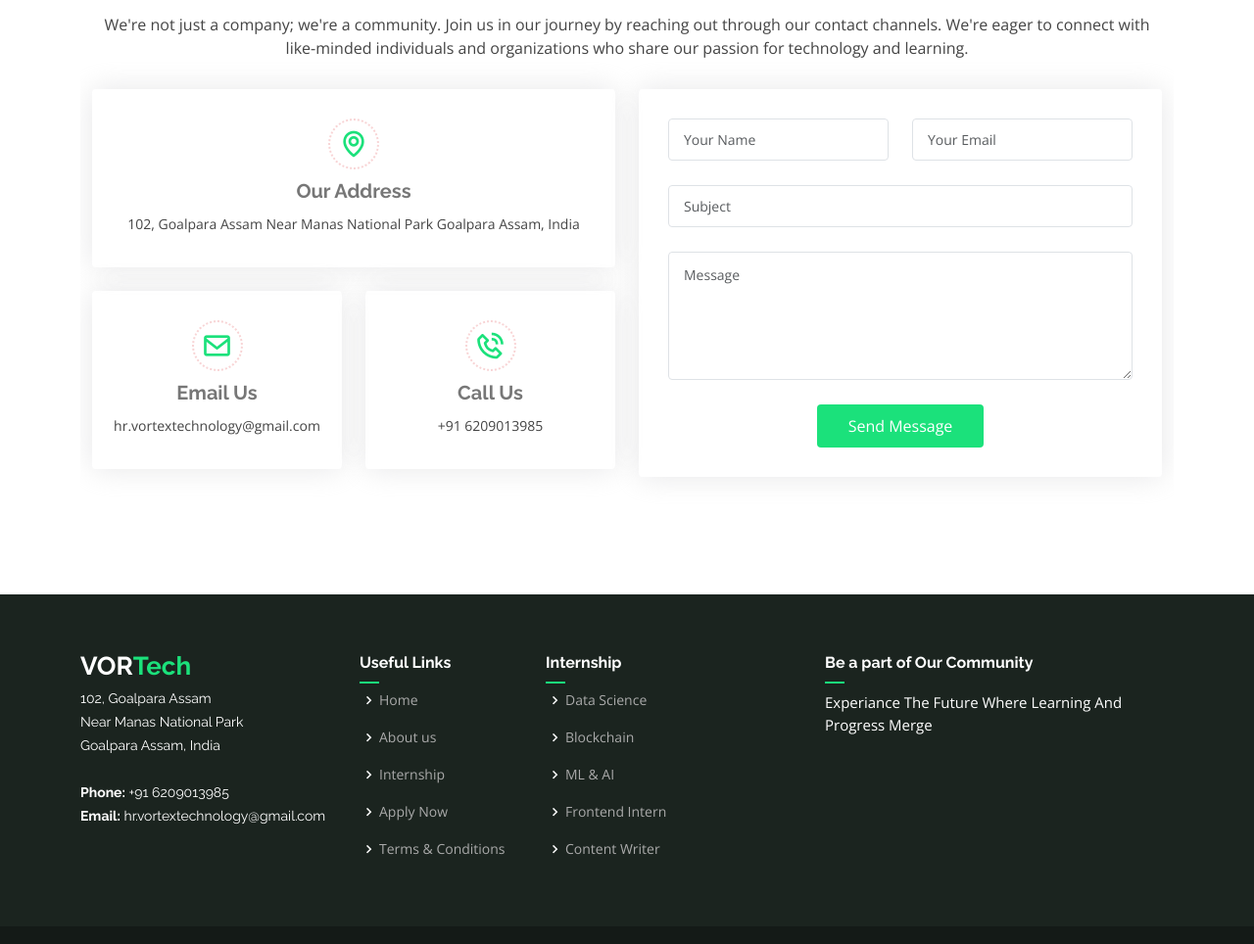
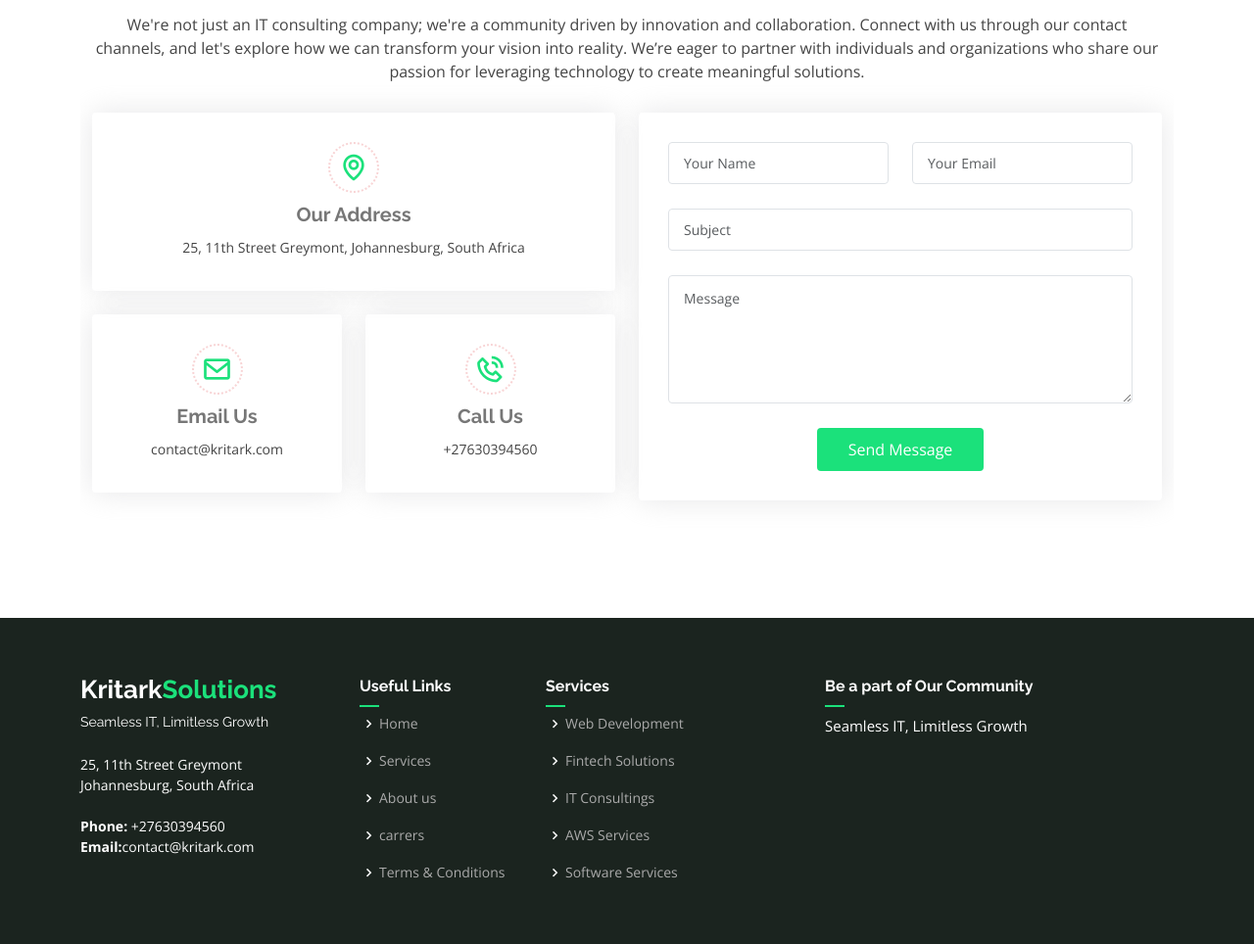
Before and after one commit to Amrit1255/Website, a plain HTML site: page Contact.html in a window 1280 px wide. Shown: the part 370-1334 px from the top of the page at 98% size. Drawn offline with nearby package versions, Linux system fonts and the light colour scheme.

Commit message:
Update Contact.html

```diff
--- a/Contact.html
+++ b/Contact.html
@@ -5,9 +5,9 @@
   <meta charset="utf-8">
   <meta content="width=device-width, initial-scale=1.0" name="viewport">
 
-   <title>VORTEX Technology</title>
-  <meta name="title" content="VORTEX Technology">
-<meta name="description" content="VORTEX Technology's  provide Virtual Internships, Join VORTEX Technology's Virtual Internships: Your Gateway to Success.">
+  <title>Kritark Solution</title>
+  <meta name="title" content="Kritark Solution">
+<meta name="description" content="Kritark Solution  provide Virtual Internships, Join VORTEX Technology's Virtual Internships: Your Gateway to Success.">
 <meta name="keywords" content="VORTEX, Internship, VORTEX Internship, freeinternship,vortextechnology,vortex,technology,internship,freeinternship,pythoninternship, javainternship, aitools ,androidinternship,webdevelopmentinternship,machinelearninginternship,aiinternship,graphicsdesigninternship,java,python,android,internshipfree,training,internship,jobopening,newinternship,winterinternship,summerinternship,stipendinternship,virtualinternship,onemonthinternship,1monthinternship,6monthinternship,vortextechnologyinternship">
 <meta name="robots" content="index, follow">
 <meta http-equiv="Content-Type" content="text/html; charset=utf-8">
@@ -47,8 +47,8 @@
   <header id="header" class="fixed-top d-flex align-items-center">
     <div class="container d-flex align-items-center">
       <h1 class="logo me-auto">
-        <img src="assets/img/codeclause.png"/>
-        <a href="index.html">VOR<span>Tech</span></a></h1>
+        <img src="assets/img/codeclause.jpg"/>
+        <a href="index.html">Kritark<span>Solution</span></a></h1>
       <!-- Uncomment below if you prefer to use an image logo -->
       <!-- <a href="index.html" class="logo me-auto"><img src="assets/img/logo.png" alt=""></a>-->
 
@@ -56,17 +56,15 @@
         <ul>
            <li><a class="nav-link  " href="index.html">Home</a></li>
           <li><a class="nav-link " href="about.html">About</a></li>
-          <li><a class="nav-link " href="InternshipDomains.html">Internship</a></li>
+          <li><a class="nav-link " href="InternshipDomains.html">Services</a></li>
           <li><a class="nav-link  " href="Roadmap.html">Roadmap</a></li>
-          <li><a class="nav-link  " href="Speakers.html">Experts</a></li>
-          <li><a class="nav-link  " href="Trainings.html">Tutorials</a></li>
           <!--<li><a class="nav-link " href="Team">Team</a></li>-->
           <li><a class="nav-link active" href="Contact.html">Contact</a></li>
         </ul>
         <i class="bi bi-list mobile-nav-toggle"></i>
       </nav><!-- .navbar -->
 
-      <a href="https://chat.whatsapp.com/FF9V7MhDfLtCYgU6Mg2pWa" target="_blank" class="get-started-btn ">Joins</a>
+      <a href="Contact.html" target="_blank" class="get-started-btn ">Let's Connect</a>
     </div>
   </header><!-- End Header -->
 
@@ -93,7 +91,7 @@
 
         <div class="section-title">
           <h2>Contact</h2>
-          <p>We're not just a company; we're a community. Join us in our journey by reaching out through our contact channels. We're eager to connect with like-minded individuals and organizations who share our passion for technology and learning.</p>
+          <p>We're not just an IT consulting company; we're a community driven by innovation and collaboration. Connect with us through our contact channels, and let's explore how we can transform your vision into reality. We’re eager to partner with individuals and organizations who share our passion for leveraging technology to create meaningful solutions.</p>
         </div>
         <div class="row" data-aos="fade-up" data-aos-delay="100">
 
@@ -104,23 +102,22 @@
                 <div class="info-box">
                   <i class="bx bx-map"></i>
                   <h3>Our Address</h3>
-                  <p>102, 	Goalpara Assam
-                    Near Manas National Park
-                    Goalpara Assam, India</p>
+                  <p>25, 11th Street Greymont,
+                     Johannesburg, South Africa</p>
                 </div>
               </div>
               <div class="col-md-6">
                 <div class="info-box mt-4">
                   <i class="bx bx-envelope"></i>
                   <h3>Email Us</h3>
-                  <p> hr.vortextechnology@gmail.com
+                  <p> contact@kritark.com
                 </div>
               </div>
               <div class="col-md-6">
                 <div class="info-box mt-4">
                   <i class="bx bx-phone-call"></i>
                   <h3>Call Us</h3>
-                  <p>+91 6209013985
+                  <p>+27630394560
                 </div>
               </div>
             </div>
@@ -166,13 +163,13 @@
         <div class="row">
 
           <div class="col-lg-3 col-md-6 footer-contact">
-            <h3>VOR<span>Tech</span></h3>
+            <h3>Kritark<span>Solutions</span></h3>
             <p>
-              102, 	Goalpara Assam<br>
-              Near Manas National Park<br>
-              Goalpara Assam, India<br><br>
-              <strong>Phone:</strong> +91 6209013985<br>
-              <strong>Email:</strong>  hr.vortextechnology@gmail.com<br>
+              <p>Seamless IT, Limitless Growth</p><br>
+              25, 11th Street Greymont<br>
+              Johannesburg, South Africa<br><br>
+              <strong>Phone:</strong> +27630394560<br>
+              <strong>Email:</strong>contact@kritark.com<br>
             </p>
           </div>
 
@@ -180,27 +177,27 @@
             <h4>Useful Links</h4>
             <ul>
               <li><i class="bx bx-chevron-right"></i> <a href="index.html">Home</a></li>
+              <li><i class="bx bx-chevron-right"></i> <a href="internshipdomains.html">Services</a></li>
               <li><i class="bx bx-chevron-right"></i> <a href="about.html">About us</a></li>
-              <li><i class="bx bx-chevron-right"></i> <a href="internshipdomains.html">Internship</a></li>
-              <li><i class="bx bx-chevron-right"></i> <a href="internshipdomains.html">Apply Now</a></li>
+              <li><i class="bx bx-chevron-right"></i> <a href="internshipdomains.html">carrers</a></li>
               <li><i class="bx bx-chevron-right"></i> <a href="Terms.html">Terms & Conditions</a></li>
             </ul>
           </div>
 
           <div class="col-lg-3 col-md-6 footer-links">
-            <h4>Internship</h4>
-            <ul>
-              <li><i class="bx bx-chevron-right"></i> <a href="https://forms.gle/zTm4y4LWWoRWmn5G9" target="_blank">Data Science</a></li>
-              <li><i class="bx bx-chevron-right"></i> <a href="https://forms.gle/zTm4y4LWWoRWmn5G9" target="_blank">Blockchain</a></li>
-              <li><i class="bx bx-chevron-right"></i> <a href="https://forms.gle/zTm4y4LWWoRWmn5G9" target="_blank">ML & AI</a></li>
-              <li><i class="bx bx-chevron-right"></i> <a href="https://forms.gle/zTm4y4LWWoRWmn5G9" target="_blank">Frontend Intern</a></li>
-              <li><i class="bx bx-chevron-right"></i> <a href="https://forms.gle/zTm4y4LWWoRWmn5G9" target="_blank">Content Writer</a></li>
+            <h4>Services</h4>
+ <ul>
+              <li><i class="bx bx-chevron-right"></i> <a href="InternshipDomains.html" target="_blank">Web Development</a></li>
+              <li><i class="bx bx-chevron-right"></i> <a href="InternshipDomains.html" target="_blank">Fintech Solutions</a></li>
+              <li><i class="bx bx-chevron-right"></i> <a href="InternshipDomains.html" target="_blank">IT Consultings</a></li>
+              <li><i class="bx bx-chevron-right"></i> <a href="InternshipDomains.html" target="_blank">AWS Services</a></li>
+              <li><i class="bx bx-chevron-right"></i> <a href="InternshipDomains.html" target="_blank">Software Services</a></li>
             </ul>
           </div>
 
           <div class="col-lg-4 col-md-6 footer-newsletter">
             <h4>Be a part of Our Community</h4>
-            <p>Experiance The Future Where Learning And Progress Merge</p>
+            <p>Seamless IT, Limitless Growth</p>
           </div>
 
         </div>
@@ -211,18 +208,18 @@
 
       <div class="me-md-auto text-center text-md-start">
         <div class="copyright">
-          &copy; Copyright <strong><span>VORTEX Technology</span></strong>. All Rights Reserved @2023
+          &copy; Copyright <strong><span>Kritark Solutions</span></strong>. All Rights Reserved @2025
         </div>
         <div class="credits">
           <!-- All the links in the footer should remain intact. -->
           <!-- You can delete the links only if you purchased the pro version. -->
           <!-- Licensing information: https://bootstrapmade.com/license/ -->
           <!-- Purchase the pro version with working PHP/AJAX contact form: https://bootstrapmade.com/presento-bootstrap-corporate-template/ -->
-          Designed by <a href="https://vortextechnology.me/">Vortex Technology</a>
+          Designed by <a href="https://kritark.com/">Kritark Solutions</a>
         </div>
       </div>
       <div class="social-links text-center text-md-end pt-3 pt-md-0">
-        <a href="https://chat.whatsapp.com/FF9V7MhDfLtCYgU6Mg2pWa" target="_blank" class="twitter"><i class="bx bxl-whatsapp"></i></a>
+        <a href="\" target="_blank" class="twitter"><i class="bx bxl-whatsapp"></i></a>
         <a href="yourlink" target="_blank" class="facebook"><i class="bx bxl-facebook"></i></a>
         <a href="yourlink" target="_blank" class="instagram"><i class="bx bxl-instagram"></i></a>
         <a href="https://www.linkedin.com/in/vortex-technology/" target="_blank" class="linkedin"><i class="bx bxl-linkedin"></i></a>
```
